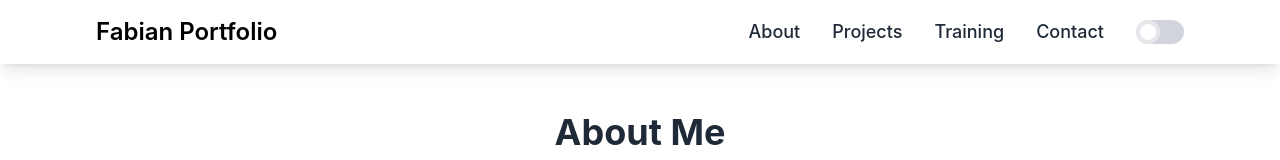
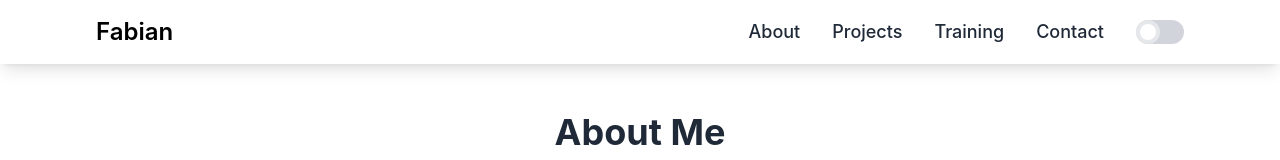
Before and after one commit to FabsCR/dev-portfolio-fabs, a Next.js app: page / in a window 1280 px wide. Shown: the top 160 px of the page. Built offline with nearby package versions, Linux system fonts and the light colour scheme; what @radix-ui/themes would draw is missing.

Commit message:
chore: change title in navbar

```diff
--- a/src/components/Navbar.tsx
+++ b/src/components/Navbar.tsx
@@ -61,7 +61,7 @@ export default function Navbar() {
           onClick={() => window.scrollTo({ top: 0, behavior: "smooth" })}
           className="text-2xl font-semibold text-black dark:text-white hover:text-blue-600 dark:hover:text-blue-400 transition-colors focus:outline-none"
         >
-          Fabian Portfolio
+          Fabian
         </button>
 
         {/* Desktop menu */}
```
